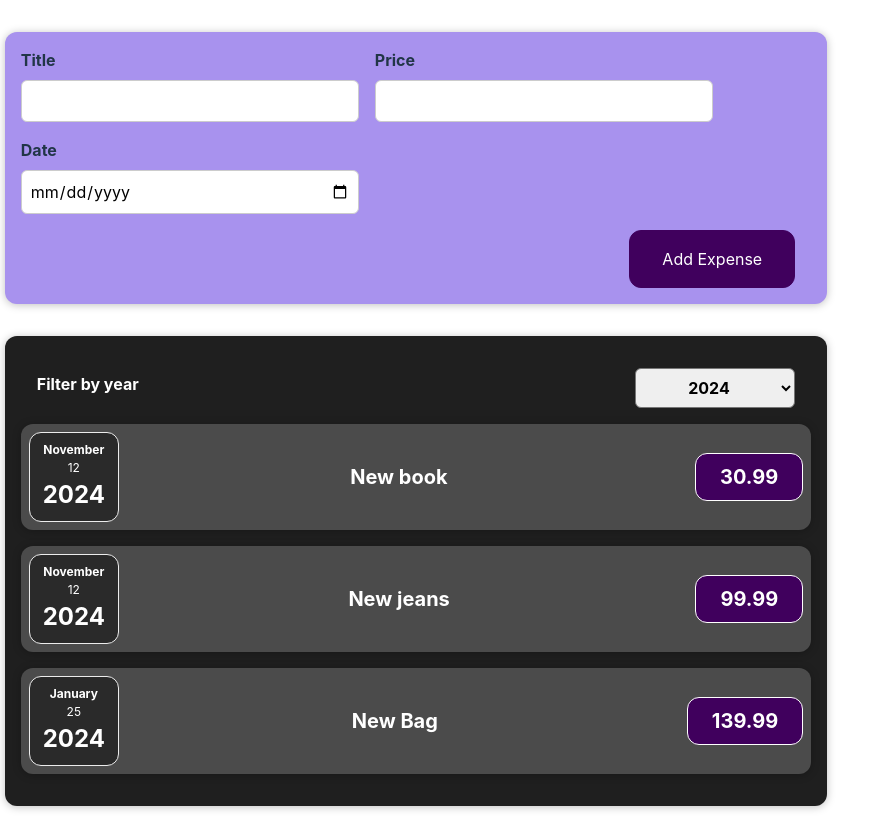
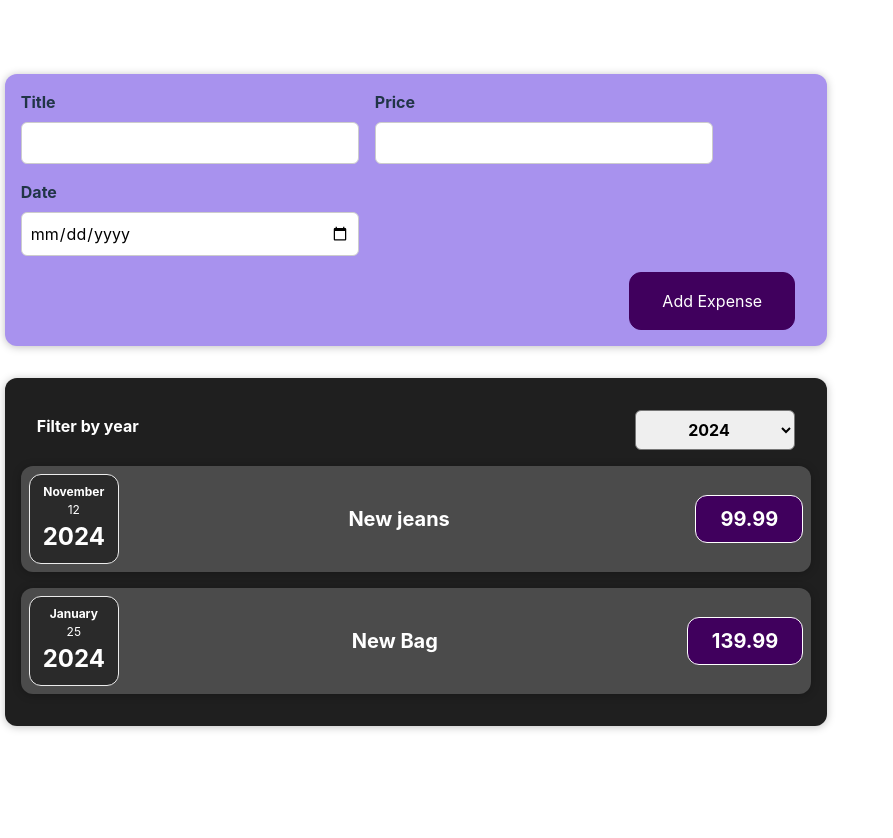
Before and after one commit to robinristo78/React-Project, a React app in the folder expenses/: page / in a window 1280 px wide. Shown: the whole page, without its empty margins (0-893 px from the left). After the commit the page ends 800 px from the top, so only its background shows below. Built offline with nearby package versions, Linux system fonts and the light colour scheme; the HTML template or start-up script is replaced by a standard one.

Commit message:
14. Ülesanne 5 - dünaamilise kuvamise täiendamine

```diff
--- a/expenses/src/App.jsx
+++ b/expenses/src/App.jsx
@@ -6,7 +6,7 @@ import NewExpense from './components/NewExpense/NewExpense.jsx';
 const DYMMY_EXPENSES = [
   {
     id: 'id1',
-    date: new Date(2024,10,12),
+    date: new Date(2023,10,12),
     title: 'New book',
     amount: 30.99
   },
--- a/expenses/src/components/Expenses/Expenses.jsx
+++ b/expenses/src/components/Expenses/Expenses.jsx
@@ -13,16 +13,22 @@ const Expenses = (props) => {
         console.log(`Your data in Expenses.js ${selectedYear}`);
     }
 
+    const filteredExpenses = props.expenses.filter(expense =>
+        expense.date.getFullYear().toString() === filteredYear
+    );
+
+    console.log('Filtered expenses:', filteredExpenses);
+
     return (
         <Card className='expenses'>
             <ExpensesFilter selectedYear={filteredYear} onChangeFilter={filterChangeHandler} />
-            {
-                props.expenses.map((expense) => {
-                    // console.log(expense);
-
-                    return <ExpenseItem expenseData={expense} key={expense.id}/>
-                })
-            }
+            {filteredExpenses.length > 0 ? (
+                filteredExpenses.map((expense) => (
+                    <ExpenseItem expenseData={expense} key={expense.id} />
+                ))
+            ) : (
+                <p style={{ color: 'white' }}>No items found for {filteredYear}.</p>
+            )}
             {/* <ExpenseItem data={props.expenses[0]}/>
             <ExpenseItem data={props.expenses[1]}/> */}
         </Card>
```
